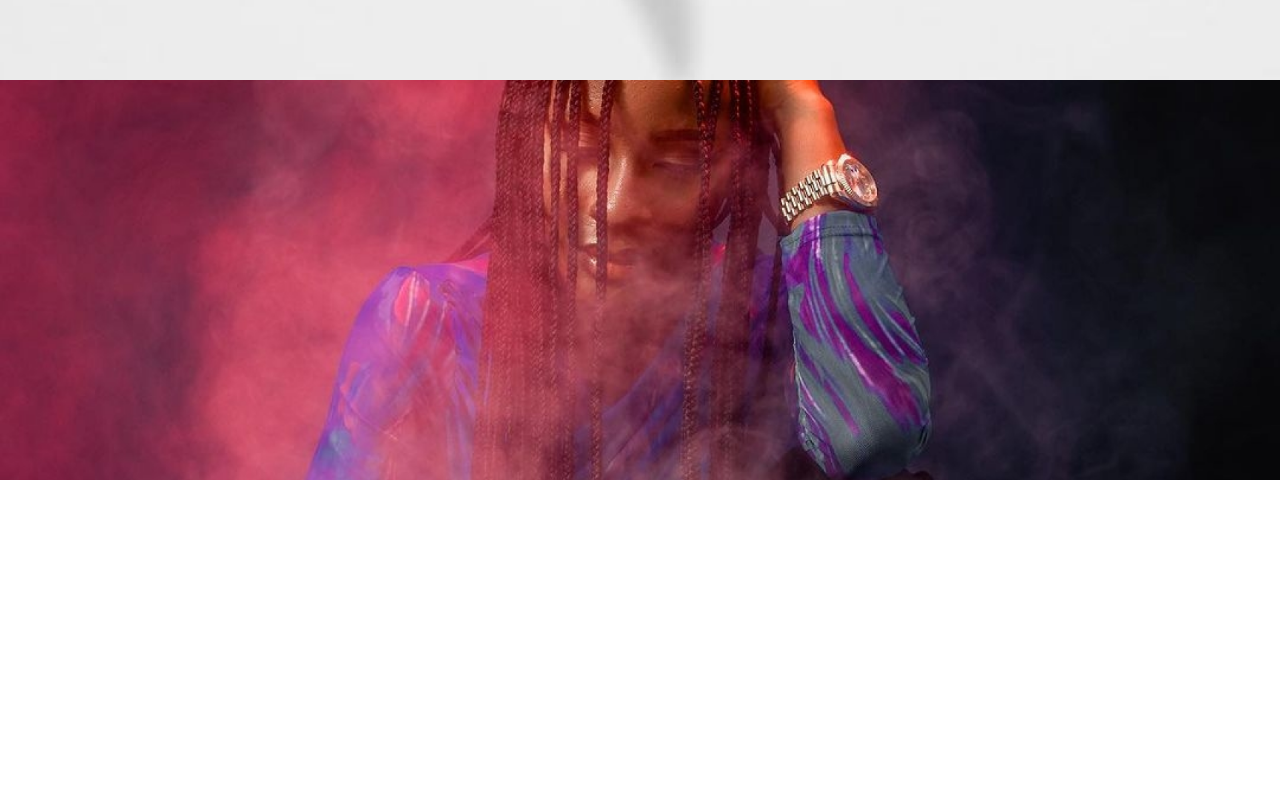
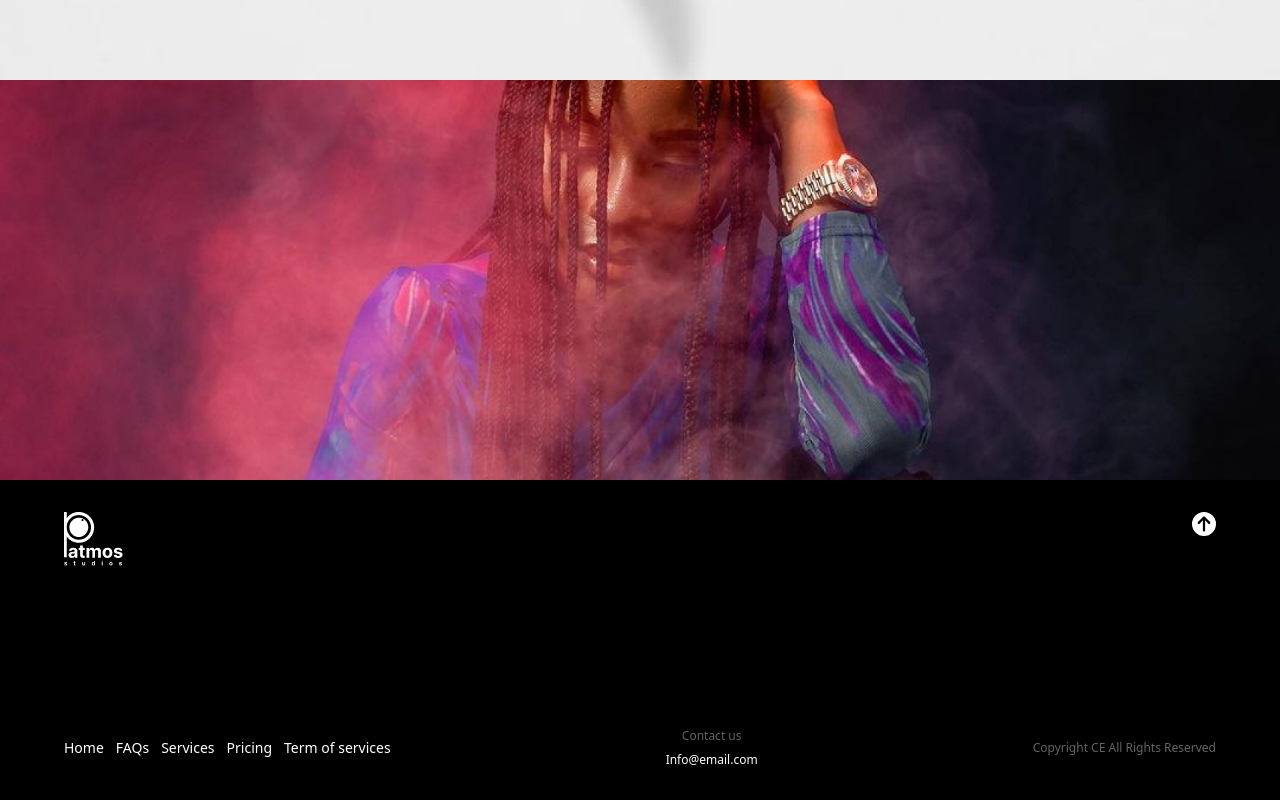
Before and after one commit to Stanley-enumahh/Patmos-Studio, a React (Vite) app: page / in a window 1280 px wide. Shown: the part 4874-5674 px from the top of the page. Before the commit the page ends 5354 px from the top, so only its background shows below. Built offline with nearby package versions, Linux system fonts and the light colour scheme.

Commit message:
footer added

```diff
--- a/src/components/TurningLife.jsx
+++ b/src/components/TurningLife.jsx
@@ -54,11 +54,17 @@ export const Services = () => {
 
 const ServiceDesign = ({ ServiceObj }) => {
   return (
-    <div className="w-[300px] md:w-[350px] h-fit md:h-[290px] p-5 bg gap-6 flex flex-col justify-center items-center hover:border transition-all cursor-pointer duration-200">
-      <img src={ServiceObj.image} alt={ServiceObj.title} />
+    <div className="w-[300px] md:w-[350px] h-fit md:h-[290px] p-7 md:p-5 bg gap-6 flex flex-col justify-center items-center hover:border transition-all cursor-pointer duration-200">
+      <img
+        src={ServiceObj.image}
+        alt={ServiceObj.title}
+        className="md:w-fit w-[35px]"
+      />
       <div className="text-sm flex flex-col gap-2 md:items-start items-center">
         <h1 className="font-bold">{ServiceObj.title}</h1>
-        <p className="md:text-start text-center">{ServiceObj.info}</p>
+        <p className="md:text-start text-center text-xs md:text-sm">
+          {ServiceObj.info}
+        </p>
       </div>
     </div>
   );
--- /dev/null
+++ b/src/components/footer.jsx
@@ -0,0 +1,37 @@
+import Logo from "../assets/patmoslogo2.png";
+import { FaCircleArrowUp } from "react-icons/fa6";
+
+export default function Footer() {
+  function handleScrollUp() {
+    window.scrollTo({ top: 0, behavior: "smooth" });
+  }
+  return (
+    <div className=" flex justify-center items-center h-[574px] md:h-[320px] bg-black text-white">
+      <div className="w-[90%] flex flex-col h-[85%] md:h-[80%] justify-between">
+        <div className="w-full flex flex-row justify-between">
+          <img src={Logo} alt="logo" />
+          <FaCircleArrowUp
+            onClick={handleScrollUp}
+            className="text-white text-2xl cursor-pointer transition-all hover:scale-105 duration-150"
+          />
+        </div>
+        <div className="flex flex-col md:flex-row justify-between w-full md:items-center md:h-fit h-[380px] text-xs">
+          <ul className="flex flex-col md:flex-row gap-5 md:gap-3 text-xs md:text-sm">
+            <li>Home</li>
+            <li>FAQs </li>
+            <li>Services </li>
+            <li>Pricing </li>
+            <li>Term of services </li>
+          </ul>
+          <div className="flex flex-col md:text-center gap-4 md:gap-2">
+            <p className="text-[#666262]">Contact us</p>
+            <p>Info@email.com</p>
+          </div>
+          <p className="text-[#666262]">
+            Copyright {new Date().getFullYear} CE All Rights Reserved
+          </p>
+        </div>
+      </div>
+    </div>
+  );
+}
--- a/src/pages/Homepage.jsx
+++ b/src/pages/Homepage.jsx
@@ -13,6 +13,7 @@ import Reviews from "../components/reviews";
 import FAQS from "../components/faqs";
 import Story from "../components/story";
 import Pix from "../components/Pix";
+import Footer from "../components/footer";
 
 export default function Homepage() {
   return (
@@ -26,6 +27,7 @@ export default function Homepage() {
       <FAQS />
       <Story />
       <Pix />
+      <Footer />
     </div>
   );
 }
```
Also changed, not shown: src/assets/patmoslogo2.png (added).
